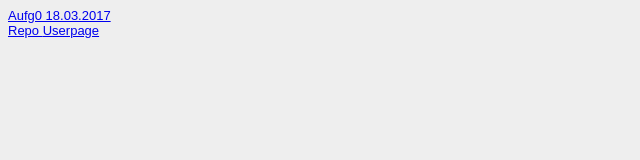
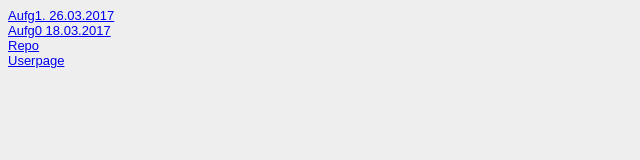
Before and after one commit to MrMarans/EIA2, a plain HTML site: page steckbrief.htm in a window 1280 px wide. Shown: the whole page, without its empty margins (0-640 px from the left). Drawn offline with Linux system fonts and the light colour scheme.

Commit message:
Steckbrief um Aufgabe 2 Erweitert.

```diff
--- a/steckbrief.htm
+++ b/steckbrief.htm
@@ -5,9 +5,11 @@
 <a href="Datenadresse eintragen" target="_blank">Aufgabe 1a, 1.10.2011</a></br>
 -->
 <!-- Hier bitte die Vorkenntnisse im Bereich Programmierung zu Beginn der Veranstaltung kurz beschreiben! -->
+
+  <a href="https://docs.google.com/spreadsheets/d/1Sh1SkBLcT-McVzAC_xXyK53Mn3uggqmYbzIgCw6p_rA/edit?usp=sharing" target="_blank"> Aufg1. 26.03.2017</a> <br>
   <a href="https://mrmarans.github.io/EIA2/Aufg0/aufg0.html" target="_blank">Aufg0 18.03.2017</a></br>
-  <a href="https://github.com/MrMarans/EIA2" target="_blank">Repo </a>
-  <a href="https://mrmarans.github.io/" target="_blank"> Userpage </a>
+  <a href="https://github.com/MrMarans/EIA2" target="_blank">Repo </a> <br>
+  <a href="https://mrmarans.github.io/" target="_blank"> Userpage </a> <br>
 
 
 </body>
```
